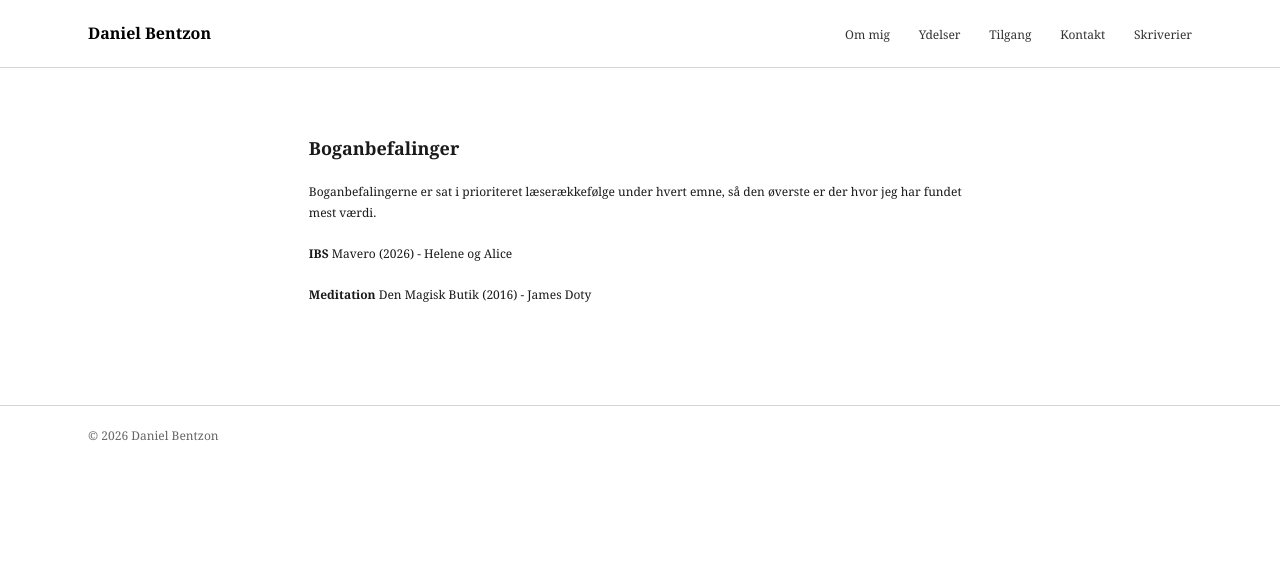
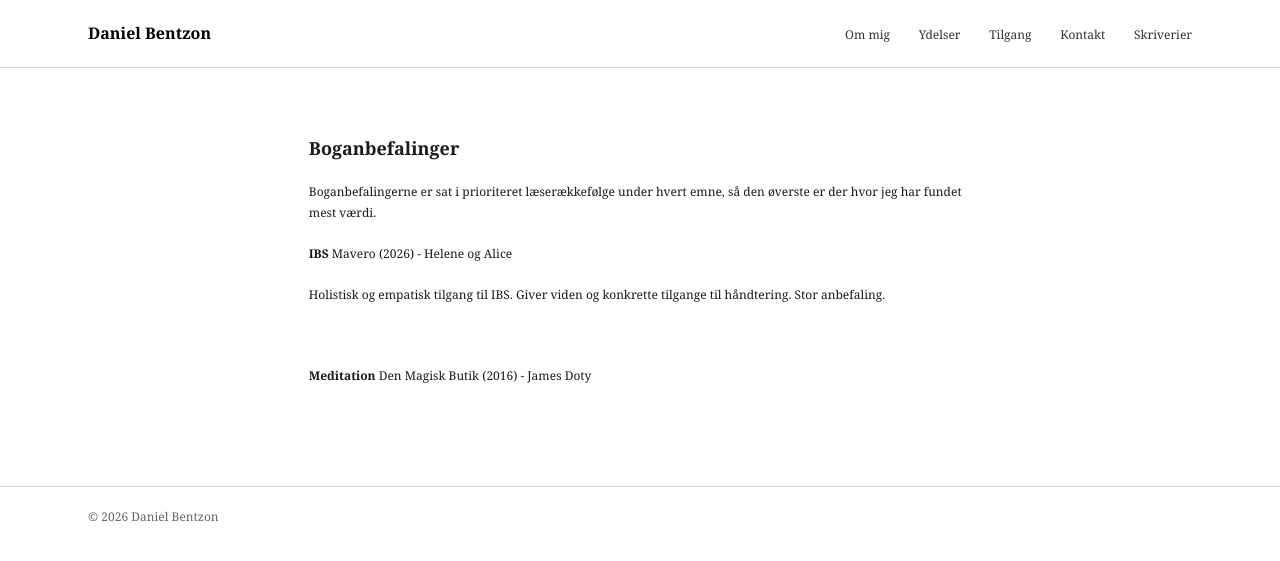
Before and after one commit to danielbentzon/danielbentzon.github.io, a Jekyll site: the page built from _sider/boganbefalinger.md, in a window 1280 px wide. Shown: the top 561 px of the page. Built offline with Jekyll 4.4.1, drawn with Linux system fonts in a browser that asks for light colours.

Commit message:
Update _sider/boganbefalinger.md (via Pages CMS)

```diff
--- a/_sider/boganbefalinger.md
+++ b/_sider/boganbefalinger.md
@@ -7,5 +7,11 @@ Boganbefalingerne er sat i prioriteret læserækkefølge under hvert emne, så d
 **IBS**
 Mavero (2026) - Helene og Alice
 
+Holistisk og empatisk tilgang til IBS. Giver viden og konkrette tilgange til håndtering. Stor anbefaling.
+
+
+
+&nbsp;
+
 **Meditation**
 Den Magisk Butik (2016) - James Doty
```
